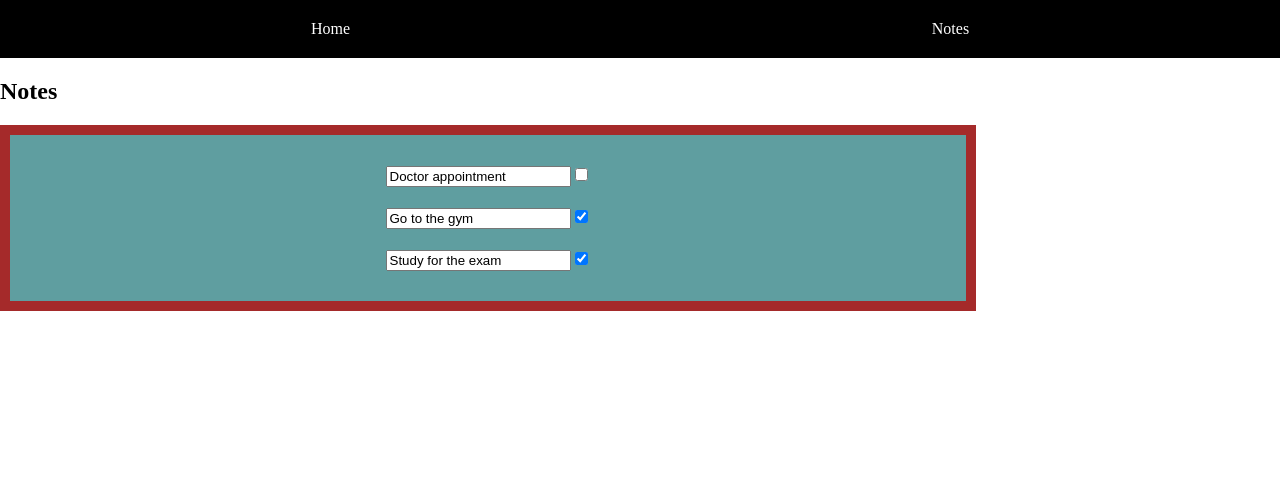
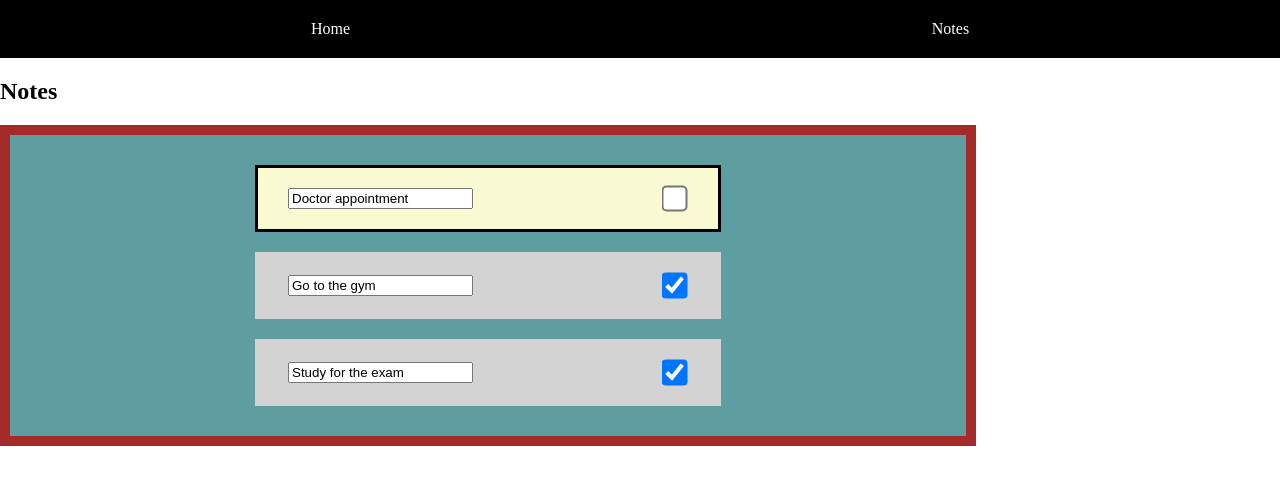
Before and after one commit to matidlr/my-notes-app, an Angular app: page /notes in a window 1280 px wide. Shown: the top 484 px of the page. Built offline with nearby package versions, Linux system fonts and the light colour scheme.

Commit message:
note-card css

```diff
--- a/src/app/components/note-card/note-card.component.css
+++ b/src/app/components/note-card/note-card.component.css
@@ -0,0 +1,30 @@
+.note-card {
+    width: 400px;
+    background-color: lightgoldenrodyellow;
+    border: 3px solid black;
+    padding: 20px 30px;
+    display: flex;
+    justify-content: space-between;
+    transition: all 0.2s;
+    .card-title {
+        background-color: transparent;
+        border: none;
+        font-size: 1.2rem;
+        font-weight: bold;
+    }
+    [type="checkbox"] {
+        transform: scale(2) translateX(-2px);
+    }
+}
+.note-card:hover {
+    border: 3px solid black;
+    box-shadow: 0 0 10px;
+}
+.note-card:has(input:checked) {
+    border: 3px solid lightgray;
+    background-color: lightgray;
+
+    .card-title {
+        font-weight: 100;
+    }
+}
```
